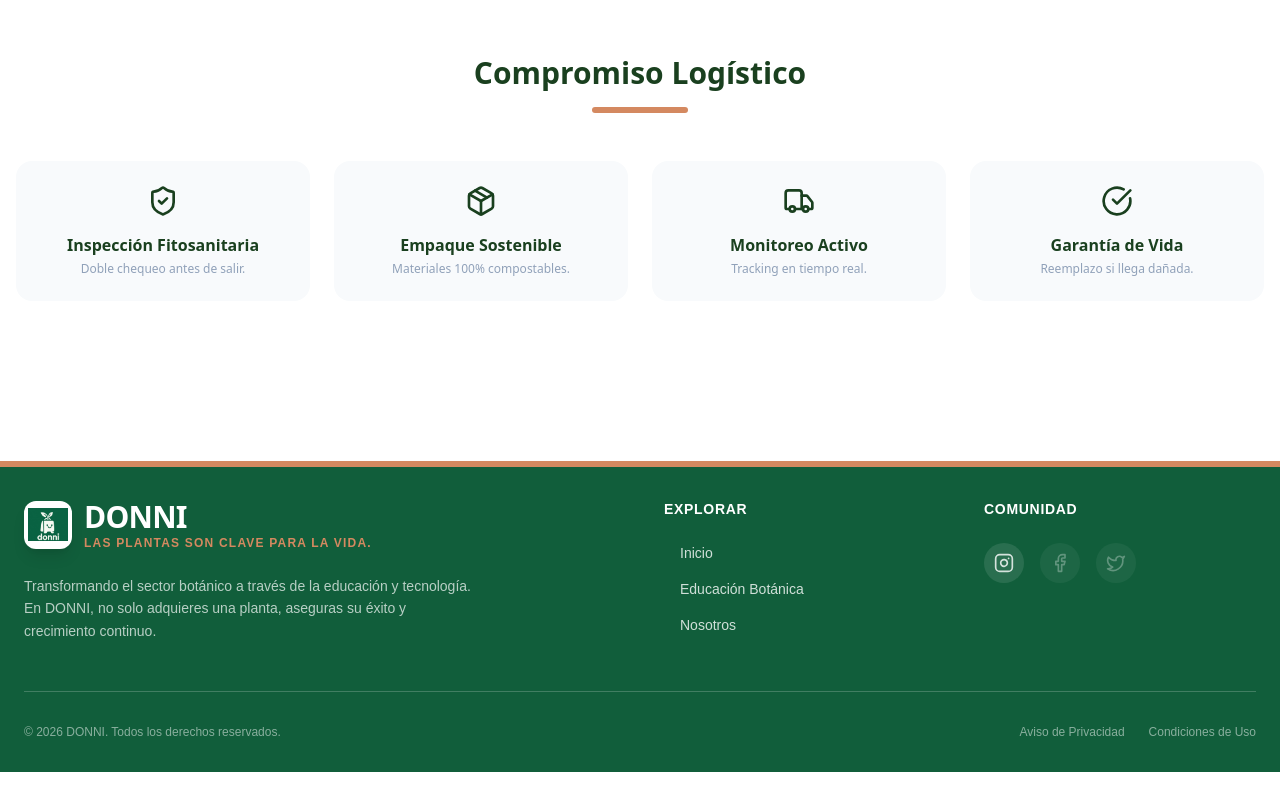
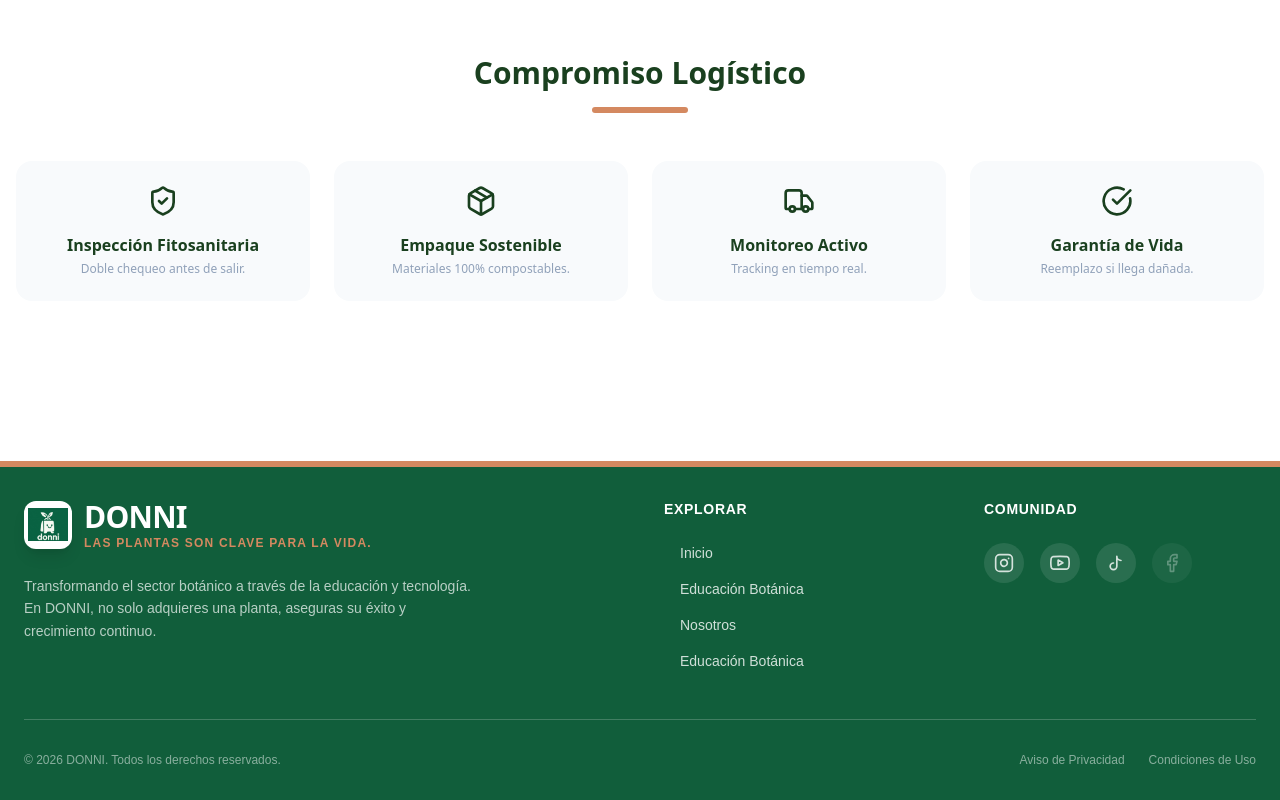
Before and after one commit to RicardoChavira1/prueba2, a Next.js app: page / in a window 1280 px wide. Shown: the part 2057-2857 px from the top of the page. Before the commit the page ends 2829 px from the top, so only its background shows below. Built offline with nearby package versions, Linux system fonts and the light colour scheme; no server answers.

Commit message:
Update Footer.tsx

```diff
--- a/components/Footer.tsx
+++ b/components/Footer.tsx
@@ -41,15 +41,16 @@ export default function Footer() {
                             <li><Link href="/" className="hover:text-white transition-colors flex items-center group"><span className="w-2 h-0.5 bg-[#D48960] mr-2 opacity-0 group-hover:opacity-100 transition-opacity"></span>Inicio</Link></li>
                             <li><Link href="/educacion-botanica" className="hover:text-white transition-colors flex items-center group"><span className="w-2 h-0.5 bg-[#D48960] mr-2 opacity-0 group-hover:opacity-100 transition-opacity"></span>Educación Botánica</Link></li>
                             <li><Link href="/nosotros" className="hover:text-white transition-colors flex items-center group"><span className="w-2 h-0.5 bg-[#D48960] mr-2 opacity-0 group-hover:opacity-100 transition-opacity"></span>Nosotros</Link></li>
+                            <li><Link href="/educacion-botanica" className="hover:text-white transition-colors flex items-center group"><span className="w-2 h-0.5 bg-[#D48960] mr-2 opacity-0 group-hover:opacity-100 transition-opacity"></span>Educación Botánica</Link></li>
                         </ul>
                     </div>
 
                     {/* Columna 3: Redes Sociales */}
                     <div>
                         <h5 className="text-white font-bold mb-6 uppercase tracking-wider text-sm">Comunidad</h5>
-                        <div className="flex space-x-4 items-center">
+                        <div className="flex flex-wrap gap-4 items-center">
 
-                            {/* Instagram (Activo y Funcional) */}
+                            {/* Instagram */}
                             <a
                                 href="https://www.instagram.com/donni_mexico/"
                                 target="_blank"
@@ -64,6 +65,33 @@ export default function Footer() {
                                 </svg>
                             </a>
 
+                            {/* YouTube (Añadido) */}
+                            <a
+                                href="https://www.youtube.com/@rosquetobey_1"
+                                target="_blank"
+                                rel="noreferrer"
+                                className="w-10 h-10 rounded-full bg-white/10 flex items-center justify-center hover:bg-[#FF0000] hover:text-white transition-all duration-300"
+                                aria-label="Síguenos en YouTube"
+                            >
+                                <svg xmlns="http://www.w3.org/2000/svg" width="20" height="20" viewBox="0 0 24 24" fill="none" stroke="currentColor" strokeWidth="2" strokeLinecap="round" strokeLinejoin="round">
+                                    <path d="M22.54 6.42a2.78 2.78 0 0 0-1.94-2C18.88 4 12 4 12 4s-6.88 0-8.6.42a2.78 2.78 0 0 0-1.94 2A29 29 0 0 0 1 11.75a29 29 0 0 0 .46 5.33A2.78 2.78 0 0 0 3.4 19c1.72.42 8.6.42 8.6.42s6.88 0 8.6-.42a2.78 2.78 0 0 0 1.94-2 29 29 0 0 0 .46-5.33 29 29 0 0 0-.46-5.33z" />
+                                    <polygon points="9.75 15.02 15.5 11.75 9.75 8.48 9.75 15.02" />
+                                </svg>
+                            </a>
+
+                            {/* TikTok (Añadido) */}
+                            <a
+                                href="https://www.tiktok.com/@rosqueto.bey?_r=1&_t=ZS-95jASYwbX9g"
+                                target="_blank"
+                                rel="noreferrer"
+                                className="w-10 h-10 rounded-full bg-white/10 flex items-center justify-center hover:bg-[#000000] hover:text-white transition-all duration-300"
+                                aria-label="Síguenos en TikTok"
+                            >
+                                <svg xmlns="http://www.w3.org/2000/svg" width="20" height="20" viewBox="0 0 24 24" fill="none" stroke="currentColor" strokeWidth="2" strokeLinecap="round" strokeLinejoin="round">
+                                    <path d="M9 12a4 4 0 1 0 4 4V4a5 5 0 0 0 5 5" />
+                                </svg>
+                            </a>
+
                             {/* Facebook (Próximamente) */}
                             <div
                                 title="Próximamente"
@@ -72,17 +100,6 @@ export default function Footer() {
                             >
                                 <svg xmlns="http://www.w3.org/2000/svg" width="20" height="20" viewBox="0 0 24 24" fill="none" stroke="currentColor" strokeWidth="2" strokeLinecap="round" strokeLinejoin="round">
                                     <path d="M18 2h-3a5 5 0 0 0-5 5v3H7v4h3v8h4v-8h3l1-4h-4V7a1 1 0 0 1 1-1h3z" />
-                                </svg>
-                            </div>
-
-                            {/* Twitter / X (Próximamente) */}
-                            <div
-                                title="Próximamente"
-                                className="w-10 h-10 rounded-full bg-white/5 flex items-center justify-center text-white/30 cursor-not-allowed transition-all duration-300"
-                                aria-label="Twitter próximamente"
-                            >
-                                <svg xmlns="http://www.w3.org/2000/svg" width="20" height="20" viewBox="0 0 24 24" fill="none" stroke="currentColor" strokeWidth="2" strokeLinecap="round" strokeLinejoin="round">
-                                    <path d="M22 4s-.7 2.1-2 3.4c1.6 10-9.4 17.3-18 11.6 2.2.1 4.4-.6 6-2C3 15.5.5 9.6 3 5c2.2 2.6 5.6 4.1 9 4-.9-4.2 4-6.6 7-3.8 1.1 0 3-1.2 3-1.2z" />
                                 </svg>
                             </div>
 
```
